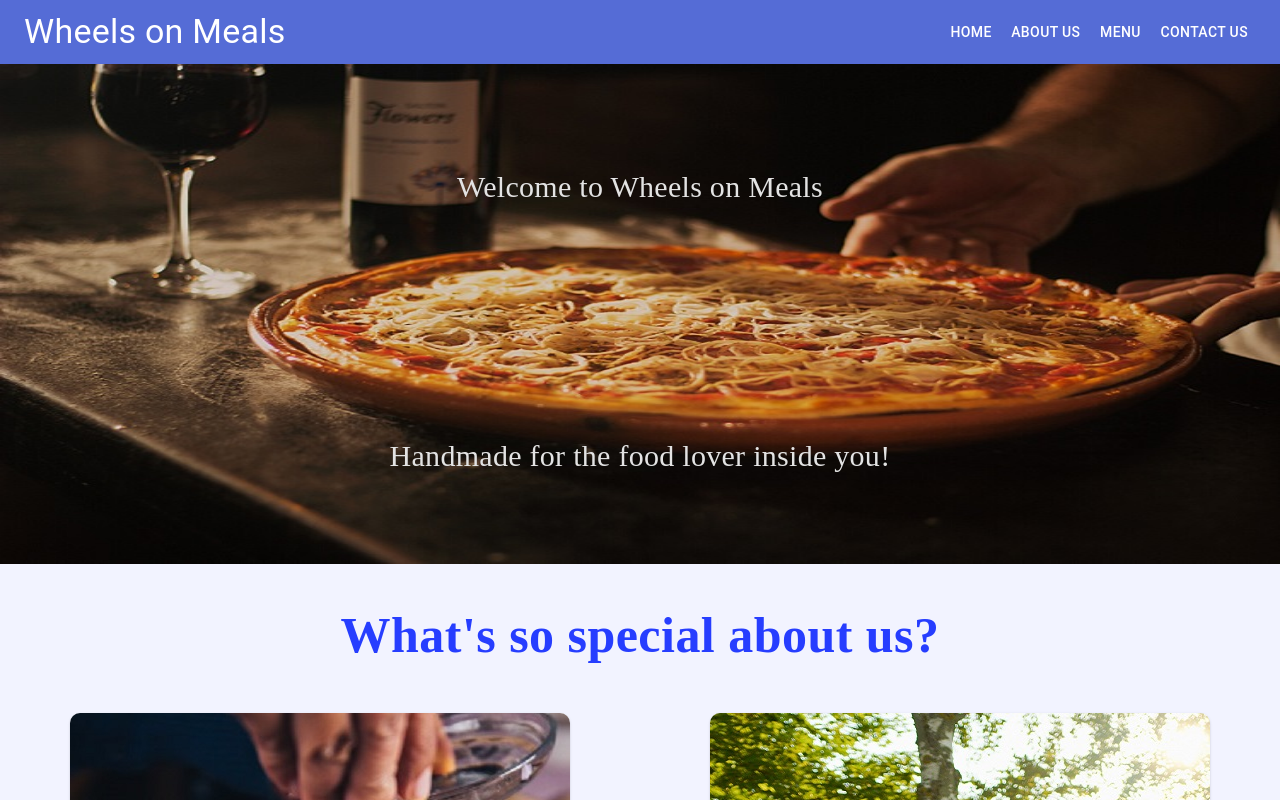
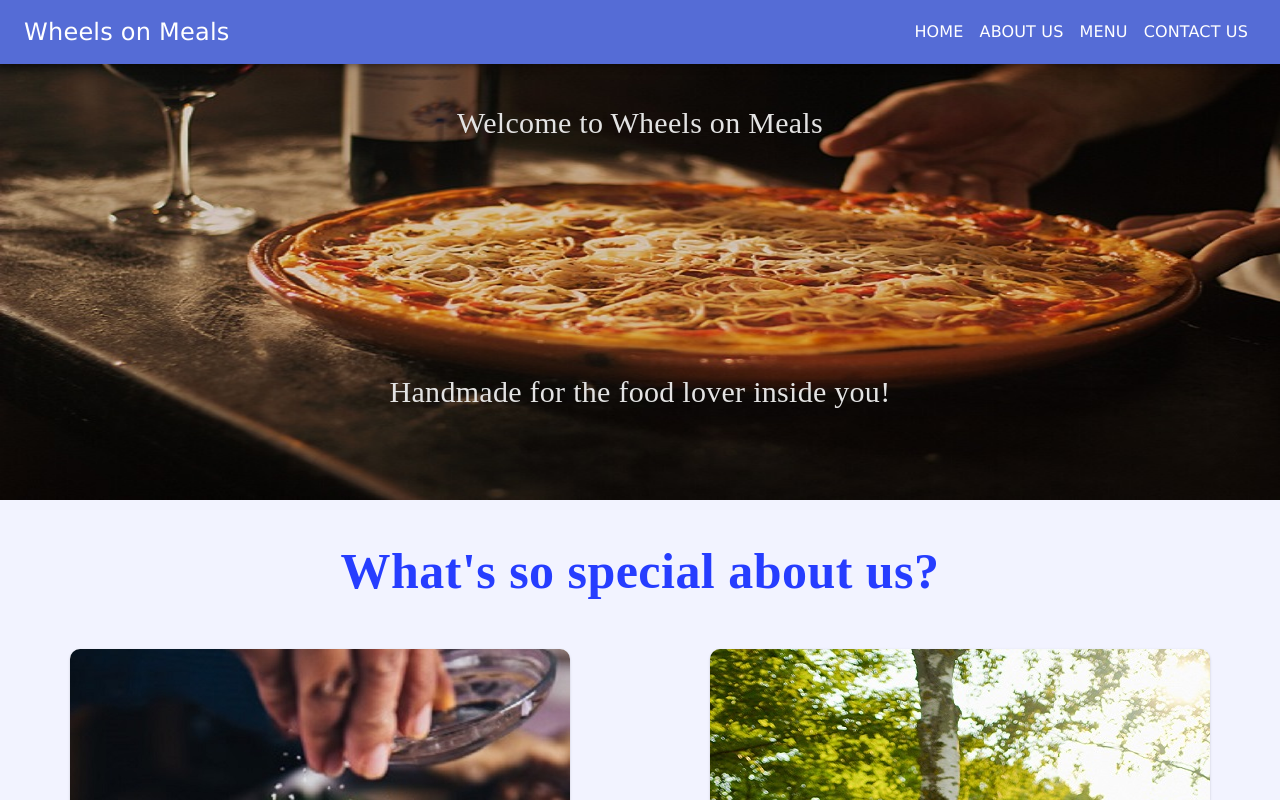
Before and after one commit to Kasheesh-PrabhuDesai/Full-Stack-Web-Development, a Next.js app in the folder Food Delivery App/food_delivery/: page / in a window 1280 px wide. Shown: the top 800 px of the page. Built offline with nearby package versions, Linux system fonts and the light colour scheme.

Commit message:
ADDED global styles to improve the font family and font size of the navbar text

```diff
--- a/Food Delivery App/food_delivery/src/components/navbar/index.tsx
+++ b/Food Delivery App/food_delivery/src/components/navbar/index.tsx
@@ -1,17 +1,43 @@
-import { AppBar, Box, IconButton, Toolbar, Typography, Button } from "@material-ui/core";
+import { AppBar, Box, IconButton, Toolbar, Typography, Button, makeStyles, createStyles } from "@material-ui/core";
+import { mergeClasses } from "@material-ui/styles";
+
+const useStyles = makeStyles(theme =>
+    createStyles({
+        navBarCompanyText: {
+            fontFamily: "verdana",
+            fontSize: 24,
+            fontWeight: 500
+        },
+        navBarLinkText: {
+            fontFamily: "verdana",
+            fontSize: 16,
+            fontWeight: 500
+        }
+    })
+);
 
 export default function NavBar() {
+    const classes = useStyles();
+
     return (
         <Box sx={{ flexGrow: 1 }}>
-            <AppBar position="static" color={"primary"}>
+            <AppBar position="fixed" color={"primary"}>
                 <Toolbar>
-                    <Typography variant="h4" component="div" style={{ flexGrow: 1 }}>
+                    <Typography style={{ flexGrow: 1 }} className={classes.navBarCompanyText}>
                         Wheels on Meals
                     </Typography>
-                    <Button color="inherit">Home</Button>
-                    <Button color="inherit">About Us</Button>
-                    <Button color="inherit">Menu</Button>
-                    <Button color="inherit">Contact Us</Button>
+                    <Button color="inherit">
+                        <Typography className={classes.navBarLinkText}>Home</Typography>
+                    </Button>
+                    <Button color="inherit">
+                        <Typography className={classes.navBarLinkText}>About Us</Typography>
+                    </Button>
+                    <Button color="inherit">
+                        <Typography className={classes.navBarLinkText}>Menu</Typography>
+                    </Button>
+                    <Button color="inherit">
+                        <Typography className={classes.navBarLinkText}>Contact Us</Typography>
+                    </Button>
                 </Toolbar>
             </AppBar>
         </Box>
```
